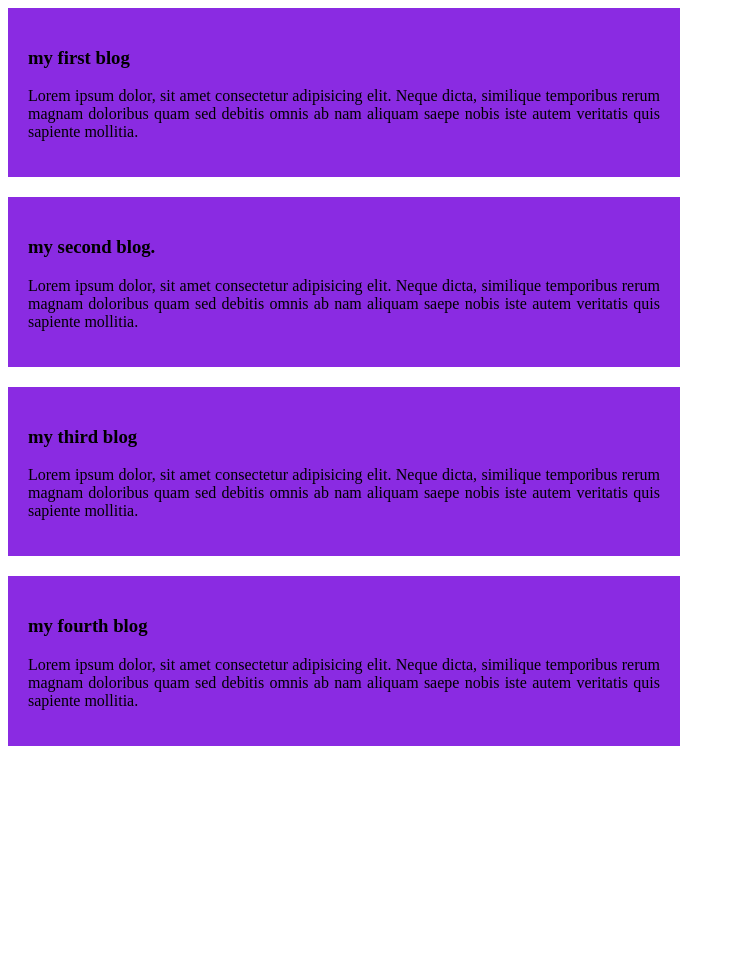
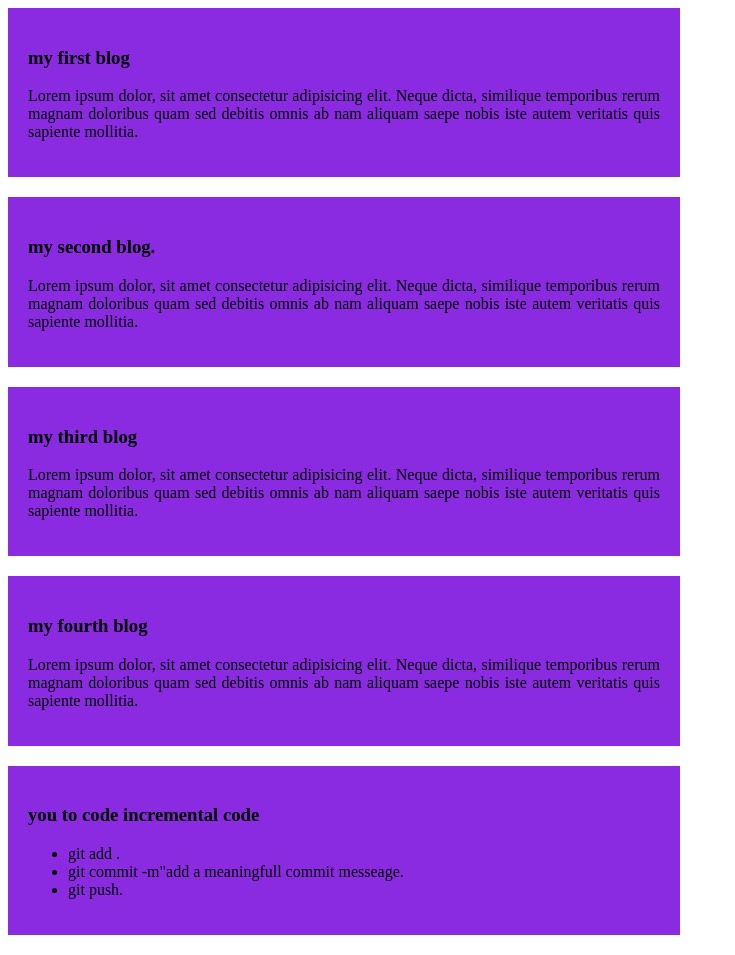
Before and after one commit to zunayedh/my-simple-website, a plain HTML site: page index.html in a window 1280 px wide. Shown: the whole page, without its empty margins (0-735 px from the left). Before the commit the page ends 800 px from the top, so only its background shows below. Drawn offline with Linux system fonts and the light colour scheme.

Commit message:
added a header blog

```diff
--- a/index.html
+++ b/index.html
@@ -23,5 +23,13 @@
         <h3>my fourth blog</h3>
     <p>Lorem ipsum dolor, sit amet consectetur adipisicing elit. Neque dicta, similique temporibus rerum magnam doloribus quam sed debitis omnis ab nam aliquam saepe nobis iste autem veritatis quis sapiente mollitia.</p>
     </div>
+    <div>
+        <h3>you to code incremental code</h3>
+            <ul>
+                <li>git add .</li>
+           <li> git commit -m"add a meaningfull commit messeage.</li>
+            <li>git push.</li>
+            </ul>
+    </div>
 </body>
 </html>
```
